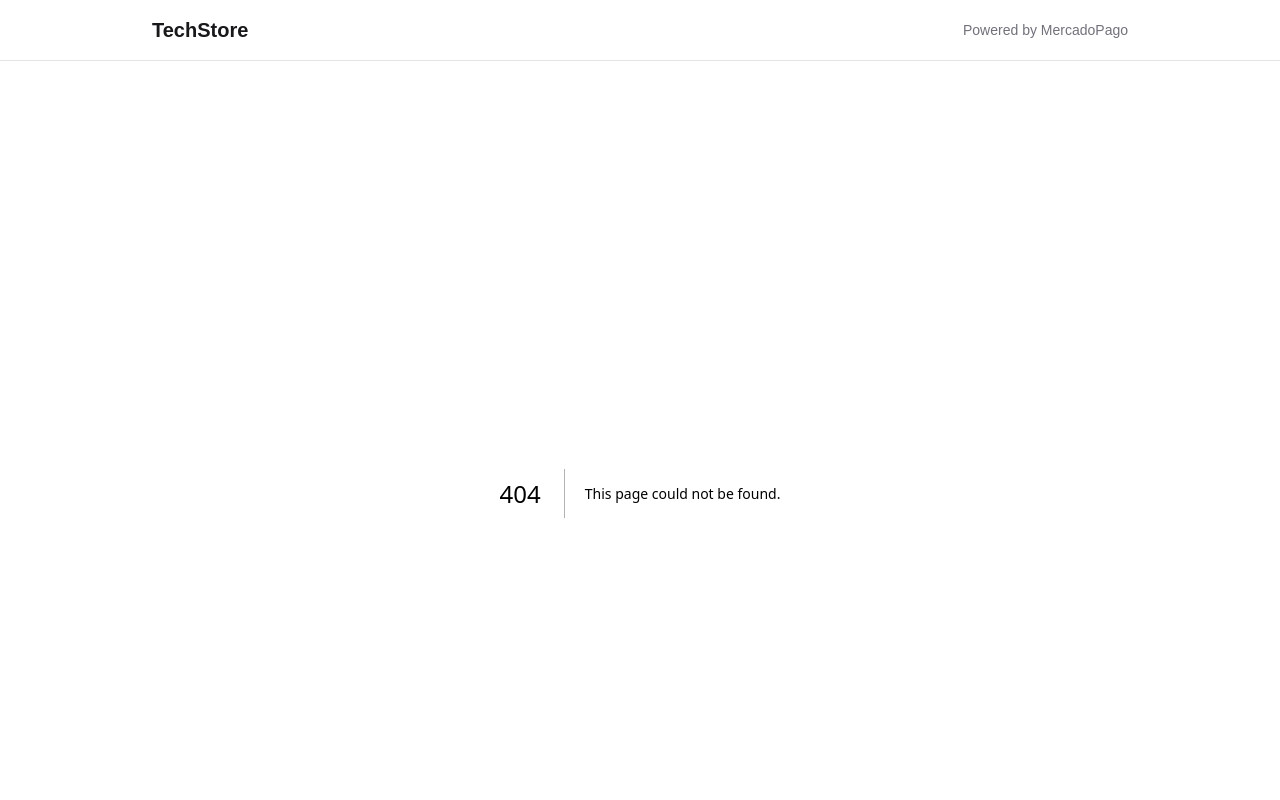
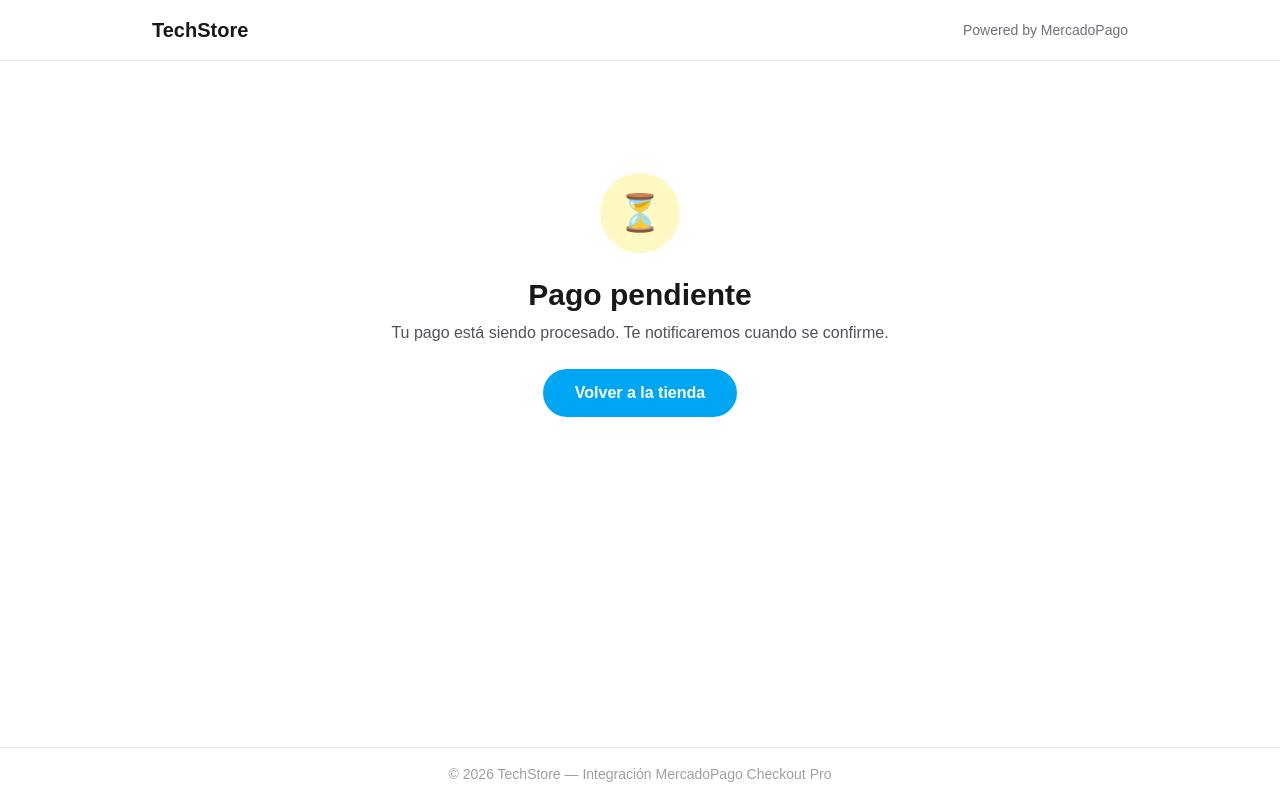
Before and after one commit to MILLERMARRU/mercadoPagoIntegration, a Next.js app: page /pending in a window 1280 px wide. Before the commit this address had no page. Shown: the top 800 px of the page. Built offline with nearby package versions, Linux system fonts and the light colour scheme.

Commit message:
feat(page): add /pending return page for pending payments
Display pending status with yellow indicator and payment reference ID.
Configured as back_url for the 'pending' payment scenario, informing
the user that the payment is being processed asynchronously.

```diff
--- /dev/null
+++ b/app/pending/page.tsx
@@ -0,0 +1,41 @@
+// ══ Página de pago pendiente ───────────────────────────────────────────────────
+import Link from "next/link";
+
+export default function PendingPage({
+  searchParams,
+}: {
+  searchParams: { payment_id?: string };
+}) {
+  return (
+    <div className="flex flex-col items-center justify-center gap-6 py-20 text-center">
+      <div className="flex h-20 w-20 items-center justify-center rounded-full bg-yellow-100 text-4xl dark:bg-yellow-900">
+        ⏳
+      </div>
+
+      <div>
+        <h1 className="text-3xl font-bold text-zinc-900 dark:text-zinc-50">
+          Pago pendiente
+        </h1>
+        <p className="mt-2 text-zinc-600 dark:text-zinc-400">
+          Tu pago está siendo procesado. Te notificaremos cuando se confirme.
+        </p>
+      </div>
+
+      {searchParams.payment_id && (
+        <div className="rounded-xl border border-zinc-200 bg-white p-4 dark:border-zinc-700 dark:bg-zinc-900">
+          <p className="text-sm text-zinc-500">ID de pago</p>
+          <p className="font-mono text-sm font-medium text-zinc-900 dark:text-zinc-50">
+            {searchParams.payment_id}
+          </p>
+        </div>
+      )}
+
+      <Link
+        href="/"
+        className="rounded-full bg-sky-500 px-8 py-3 font-semibold text-white transition hover:bg-sky-600"
+      >
+        Volver a la tienda
+      </Link>
+    </div>
+  );
+}
```
